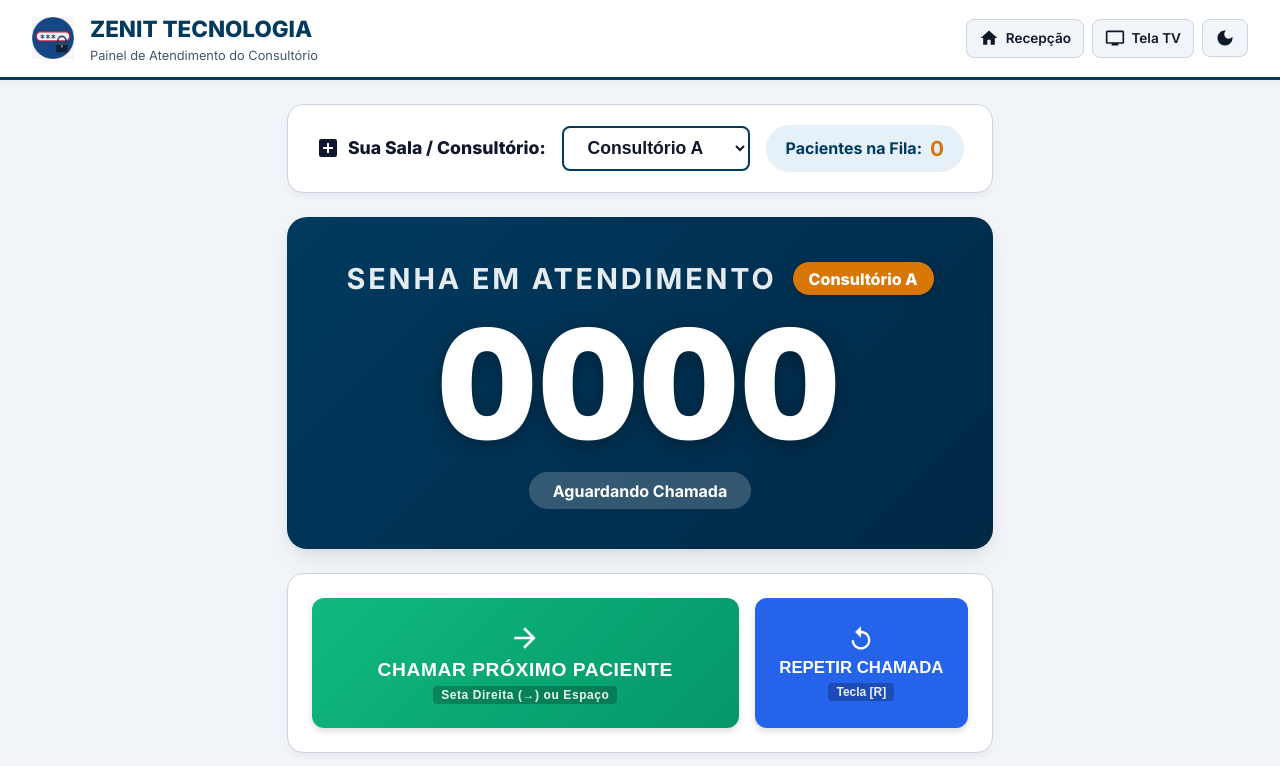
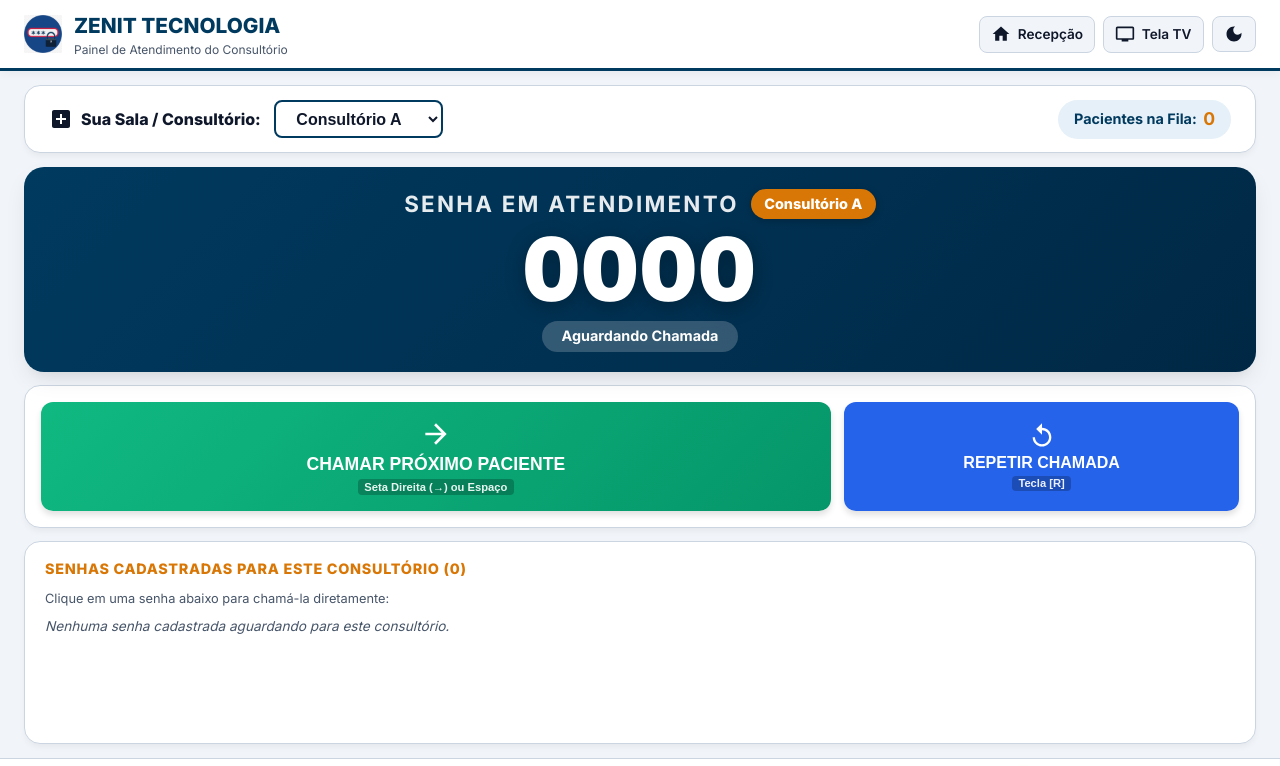
Before and after one commit to lpl2103/chamada-de-senhas, a website: page atendimento.html in a window 1280 px wide. Shown: the top 766 px of the page. Drawn offline with Linux system fonts and the light colour scheme.

Commit message:
fix(css): reducao do card da senha no consultório e ajuste perfeito de 100vh na viewport

```diff
--- a/css/style.css
+++ b/css/style.css
@@ -128,7 +128,7 @@
 .app-header {
   background-color: var(--surface-color);
   border-bottom: 3px solid var(--primary-color);
-  padding: 0.75rem 2rem;
+  padding: 0.6rem 1.5rem;
   box-shadow: 0 2px 10px rgba(0, 0, 0, 0.05);
 }
 
@@ -145,23 +145,23 @@
 .brand-section {
   display: flex;
   align-items: center;
-  gap: 1rem;
+  gap: 0.75rem;
 }
 
 .brand-logo {
-  height: 42px;
+  height: 38px;
   width: auto;
   object-fit: contain;
 }
 
 .brand-title {
-  font-size: clamp(1.1rem, 2vw, 1.4rem);
+  font-size: clamp(1rem, 1.8vw, 1.3rem);
   font-weight: 800;
   color: var(--primary-color);
 }
 
 .brand-subtitle {
-  font-size: 0.8rem;
+  font-size: 0.75rem;
   color: var(--text-muted);
   font-weight: 500;
 }
@@ -176,7 +176,7 @@
   background: var(--bg-color);
   border: 1px solid var(--surface-border);
   color: var(--text-main);
-  padding: 0.5rem 0.75rem;
+  padding: 0.45rem 0.7rem;
   border-radius: 0.5rem;
   cursor: pointer;
   display: inline-flex;
@@ -232,7 +232,7 @@
   background: linear-gradient(135deg, var(--primary-color) 0%, var(--primary-hover) 100%);
   color: var(--text-inverse);
   border-radius: 1.25rem;
-  padding: 2rem 1.5rem;
+  padding: 1.5rem 1rem;
   text-align: center;
   box-shadow: var(--card-shadow);
   display: flex;
@@ -257,12 +257,12 @@
 .card-top-info {
   display: flex;
   align-items: center;
-  gap: 1rem;
-  margin-bottom: 0.5rem;
+  gap: 0.75rem;
+  margin-bottom: 0.25rem;
 }
 
 .display-label {
-  font-size: clamp(1.2rem, 2.5vw, 1.8rem);
+  font-size: clamp(1rem, 2vw, 1.4rem);
   font-weight: 700;
   letter-spacing: 0.1em;
   opacity: 0.9;
@@ -272,15 +272,15 @@
 .guiche-badge-pill {
   background: var(--accent-color);
   color: #ffffff;
-  padding: 0.3rem 1rem;
+  padding: 0.25rem 0.85rem;
   border-radius: 2rem;
   font-weight: 800;
-  font-size: 1rem;
+  font-size: 0.9rem;
   box-shadow: 0 2px 8px rgba(0, 0, 0, 0.2);
 }
 
 .display-number {
-  font-size: clamp(3.5rem, 8vw, 6.5rem);
+  font-size: clamp(3rem, 7vw, 5.5rem);
   font-weight: 900;
   line-height: 1;
   letter-spacing: 0.02em;
@@ -290,11 +290,11 @@
 
 .display-type-badge {
   display: inline-block;
-  margin-top: 0.75rem;
-  padding: 0.4rem 1.5rem;
+  margin-top: 0.5rem;
+  padding: 0.3rem 1.25rem;
   border-radius: 2rem;
   font-weight: 700;
-  font-size: 1rem;
+  font-size: 0.9rem;
   background: rgba(255, 255, 255, 0.2);
   backdrop-filter: blur(8px);
 }
@@ -309,17 +309,17 @@
   background: var(--surface-color);
   border: 1px solid var(--surface-border);
   border-radius: 1rem;
-  padding: 1.25rem;
+  padding: 1rem 1.25rem;
   box-shadow: 0 4px 6px -1px rgba(0, 0, 0, 0.05);
 }
 
 .card-title {
-  font-size: 0.95rem;
+  font-size: 0.9rem;
   font-weight: 800;
   color: var(--accent-color);
   text-transform: uppercase;
   letter-spacing: 0.05em;
-  margin-bottom: 0.5rem;
+  margin-bottom: 0.4rem;
 }
 
 /* Card de Emissão de Senhas (Triagem) */
@@ -331,8 +331,8 @@
 .issue-controls-group {
   display: flex;
   flex-direction: column;
-  gap: 1rem;
-  margin-top: 0.5rem;
+  gap: 0.75rem;
+  margin-top: 0.4rem;
 }
 
 .issue-destination-row {
@@ -343,20 +343,20 @@
 
 .issue-label {
   font-weight: 700;
-  font-size: 0.9rem;
+  font-size: 0.85rem;
   color: var(--text-main);
   white-space: nowrap;
 }
 
 .issue-select {
   flex: 1;
-  padding: 0.5rem 1rem;
+  padding: 0.45rem 0.85rem;
   border-radius: 0.5rem;
   border: 2px solid var(--primary-color);
   background: var(--surface-color);
   color: var(--text-main);
   font-weight: 700;
-  font-size: 0.95rem;
+  font-size: 0.9rem;
   outline: none;
 }
 
@@ -367,11 +367,11 @@
 }
 
 .btn-issue {
-  padding: 0.85rem 1rem;
+  padding: 0.75rem 0.85rem;
   border: none;
   border-radius: 0.5rem;
   font-weight: 800;
-  font-size: 0.9rem;
+  font-size: 0.85rem;
   cursor: pointer;
   color: #ffffff;
   box-shadow: 0 4px 6px rgba(0, 0, 0, 0.1);
@@ -402,11 +402,11 @@
 }
 
 .queue-list-container {
-  margin-top: 0.75rem;
+  margin-top: 0.6rem;
   display: flex;
   flex-wrap: wrap;
-  gap: 0.5rem;
-  max-height: 140px;
+  gap: 0.4rem;
+  max-height: 120px;
   overflow-y: auto;
 }
 
@@ -420,13 +420,13 @@
   background: var(--primary-light);
   color: var(--primary-color);
   border: 1px solid var(--primary-color);
-  padding: 0.35rem 0.75rem;
+  padding: 0.3rem 0.65rem;
   border-radius: 2rem;
   font-weight: 800;
-  font-size: 0.85rem;
+  font-size: 0.8rem;
   display: inline-flex;
   align-items: center;
-  gap: 0.4rem;
+  gap: 0.3rem;
   cursor: pointer;
   transition: transform var(--transition-fast);
 }
@@ -442,7 +442,7 @@
 }
 
 /* --------------------------------------------------------------------------
-   5. PAINEL DE CONTROLES DO OPERADOR (ESTILIZAÇÃO DE BOTÕES CORRIGIDA)
+   5. PAINEL DE CONTROLES DO OPERADOR
    -------------------------------------------------------------------------- */
 .controls-section, .admin-controls-panel {
   background: var(--surface-color);
@@ -453,11 +453,11 @@
 }
 
 .controls-title {
-  font-size: 1rem;
+  font-size: 0.95rem;
   font-weight: 800;
   color: var(--text-muted);
   text-transform: uppercase;
-  margin-bottom: 1rem;
+  margin-bottom: 0.85rem;
   display: flex;
   align-items: center;
   gap: 0.5rem;
@@ -465,23 +465,22 @@
 
 .admin-controls-grid, .controls-grid {
   display: grid;
-  grid-template-columns: repeat(auto-fit, minmax(180px, 1fr));
-  gap: 0.85rem;
+  grid-template-columns: repeat(auto-fit, minmax(160px, 1fr));
+  gap: 0.75rem;
 }
 
-/* Botões do Atendimento Estilizados */
 .btn-control {
-  padding: 0.85rem 1rem;
+  padding: 0.75rem 0.85rem;
   border: none;
   border-radius: 0.75rem;
-  font-size: 0.95rem;
+  font-size: 0.9rem;
   font-weight: 800;
   cursor: pointer;
   display: flex;
   flex-direction: column;
   align-items: center;
   justify-content: center;
-  gap: 0.3rem;
+  gap: 0.25rem;
   transition: all var(--transition-fast);
   color: #ffffff !important;
   box-shadow: 0 4px 6px rgba(0, 0, 0, 0.12);
@@ -491,7 +490,6 @@
 .btn-control:active { transform: scale(0.97); }
 .btn-control:focus-visible { outline: 3px solid var(--accent-color); outline-offset: 2px; }
 
-/* Cores Vibrantes dos Botões */
 .btn-normal-next { background-color: #2563eb !important; }
 .btn-normal-next:hover { background-color: #1d4ed8 !important; }
 
@@ -511,158 +509,166 @@
 .btn-reset:hover { background-color: #b91c1c !important; }
 
 .btn-shortcut-hint {
-  font-size: 0.75rem;
+  font-size: 0.7rem;
   opacity: 0.9;
   font-weight: 600;
   background: rgba(0, 0, 0, 0.25);
   color: #ffffff;
-  padding: 0.15rem 0.5rem;
+  padding: 0.1rem 0.4rem;
   border-radius: 0.25rem;
 }
 
-/* Histórico Recente */
 .history-list {
   display: flex;
-  gap: 0.5rem;
+  gap: 0.4rem;
   justify-content: center;
   flex-wrap: wrap;
-  margin-top: 0.5rem;
+  margin-top: 0.4rem;
   list-style: none;
 }
 
 .history-item {
   background: var(--history-bg);
   color: var(--text-main);
-  padding: 0.4rem 0.8rem;
+  padding: 0.35rem 0.7rem;
   border-radius: 0.5rem;
   font-weight: 700;
-  font-size: 1rem;
+  font-size: 0.9rem;
   font-variant-numeric: tabular-nums;
 }
 
 /* --------------------------------------------------------------------------
-   6. PAINEL DO CONSULTÓRIO DO MÉDICO (atendimento.html)
+   6. PAINEL DO CONSULTÓRIO DO MÉDICO (atendimento.html - VIEWPORT 100VH FIT)
    -------------------------------------------------------------------------- */
-.doctor-container {
-  max-width: 1200px;
-  margin: 0 auto;
-  padding: 1.5rem;
+html.doctor-mode, body.doctor-mode {
+  height: 100vh;
+  max-height: 100vh;
+  overflow: hidden;
   display: flex;
   flex-direction: column;
-  gap: 1.5rem;
+}
+
+.doctor-container {
+  max-width: 1400px;
+  width: 100%;
+  margin: 0 auto;
+  padding: 0.85rem 1.5rem;
+  flex: 1;
+  display: flex;
+  flex-direction: column;
+  justify-content: space-between;
+  gap: 0.85rem;
+  min-height: 0; /* Previne estouro de scroll */
 }
 
 .doctor-room-card {
   display: flex;
   justify-content: space-between;
   align-items: center;
-  padding: 1.25rem 1.75rem;
-  flex-wrap: wrap;
-  gap: 1rem;
+  padding: 0.85rem 1.5rem;
+  flex-shrink: 0;
 }
 
 .doctor-room-group {
   display: flex;
   align-items: center;
-  gap: 1rem;
+  gap: 0.85rem;
 }
 
 .doctor-room-label {
   font-weight: 800;
-  font-size: 1.1rem;
+  font-size: 1rem;
   display: flex;
   align-items: center;
   gap: 0.5rem;
 }
 
 .doctor-room-select {
-  padding: 0.6rem 1.25rem;
+  padding: 0.45rem 1rem;
   border-radius: 0.5rem;
   border: 2px solid var(--primary-color);
   background: var(--surface-color);
   color: var(--text-main);
   font-weight: 800;
-  font-size: 1.1rem;
+  font-size: 1rem;
   outline: none;
 }
 
 .room-stats-badge {
   background: var(--primary-light);
   color: var(--primary-color);
-  padding: 0.5rem 1.25rem;
+  padding: 0.4rem 1rem;
   border-radius: 2rem;
   font-weight: 700;
-  font-size: 1rem;
+  font-size: 0.9rem;
   display: flex;
   align-items: center;
-  gap: 0.5rem;
+  gap: 0.4rem;
 }
 
 .queue-count-number {
-  font-size: 1.3rem;
+  font-size: 1.1rem;
   color: var(--accent-color);
 }
 
+/* Card Reduzido da Senha no Consultório (Conforme Solicitado) */
 .doctor-display-card {
-  padding: 2.5rem 2rem;
+  padding: 1.25rem 1.5rem;
+  flex: 0 0 auto;
 }
 
 .doctor-display-number {
-  font-size: clamp(4.5rem, 14vw, 9.5rem);
+  font-size: clamp(3.2rem, 8vw, 5.5rem);
+  line-height: 1;
 }
 
 .doctor-controls-section {
-  padding: 1.5rem;
+  padding: 1rem;
+  flex-shrink: 0;
 }
 
 .doctor-action-grid {
   display: grid;
   grid-template-columns: 2fr 1fr;
-  gap: 1rem;
-}
-
-@media (max-width: 768px) {
-  .doctor-action-grid {
-    grid-template-columns: 1fr;
-  }
+  gap: 0.85rem;
 }
 
 .btn-doctor-call {
   background: linear-gradient(135deg, #10b981 0%, #059669 100%);
-  padding: 1.5rem;
-  font-size: 1.2rem;
-  letter-spacing: 0.03em;
+  padding: 1rem 1.25rem;
+  font-size: 1.1rem;
 }
-
-.btn-doctor-call:hover {
-  background: linear-gradient(135deg, #059669 0%, #047857 100%);
-}
+.btn-doctor-call:hover { background: linear-gradient(135deg, #059669 0%, #047857 100%); }
 
 .btn-doctor-repeat {
   background: #2563eb;
-  padding: 1.5rem;
-  font-size: 1.05rem;
+  padding: 1rem 1.25rem;
+  font-size: 1rem;
 }
 .btn-doctor-repeat:hover { background: #1d4ed8; }
 
-/* Lista de Senhas no Consultório */
+/* Lista de Senhas no Consultório Ajustada */
 .doctor-queue-list-card {
-  padding: 1.25rem 1.5rem;
-  text-align: left;
+  padding: 1rem 1.25rem;
+  flex: 1;
+  min-height: 0;
+  display: flex;
+  flex-direction: column;
 }
 
 .queue-instruction-hint {
-  font-size: 0.85rem;
+  font-size: 0.8rem;
   color: var(--text-muted);
-  margin-top: 0.2rem;
-  margin-bottom: 0.75rem;
+  margin-top: 0.15rem;
+  margin-bottom: 0.5rem;
 }
 
 .doctor-queue-container {
   display: flex;
   flex-wrap: wrap;
-  gap: 0.6rem;
-  max-height: 160px;
+  gap: 0.5rem;
+  flex: 1;
+  min-height: 0;
   overflow-y: auto;
 }
 
@@ -686,10 +692,7 @@
   transition: opacity var(--transition-normal);
 }
 
-.modal-overlay.active {
-  opacity: 1;
-  pointer-events: auto;
-}
+.modal-overlay.active { opacity: 1; pointer-events: auto; }
 
 .modal-card {
   background: var(--surface-color);
@@ -705,13 +708,7 @@
 
 .modal-overlay.active .modal-card { transform: translateY(0); }
 
-.modal-header {
-  display: flex;
-  align-items: center;
-  gap: 0.75rem;
-  margin-bottom: 1rem;
-}
-
+.modal-header { display: flex; align-items: center; gap: 0.75rem; margin-bottom: 1rem; }
 .modal-title { font-size: 1.3rem; font-weight: 800; color: var(--text-main); }
 .modal-description { color: var(--text-muted); font-size: 0.95rem; margin-bottom: 1.5rem; line-height: 1.6; }
 .modal-actions { display: flex; gap: 1rem; justify-content: flex-end; }
@@ -818,7 +815,7 @@
 .app-footer {
   background-color: var(--surface-color);
   border-top: 1px solid var(--surface-border);
-  padding: 0.75rem 2rem;
+  padding: 0.65rem 2rem;
   text-align: center;
   font-size: 0.85rem;
   color: var(--text-muted);
```
